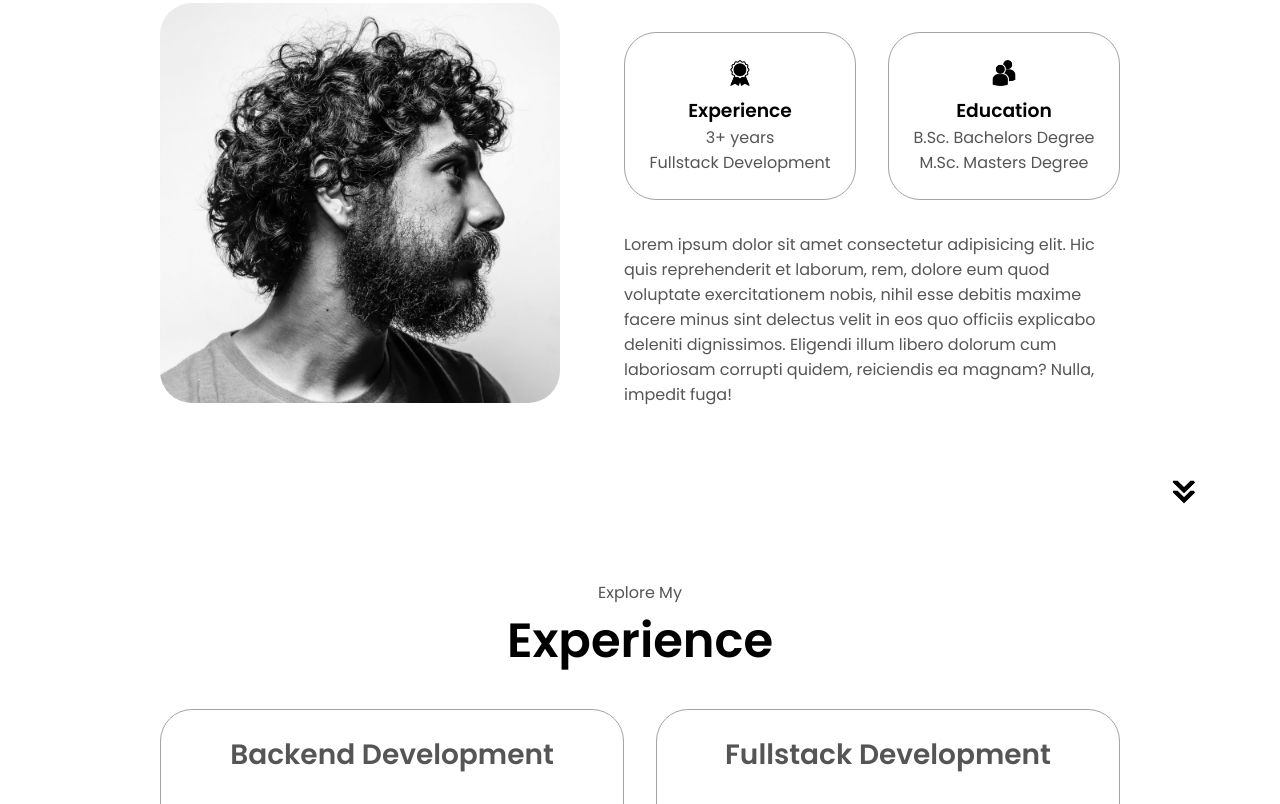
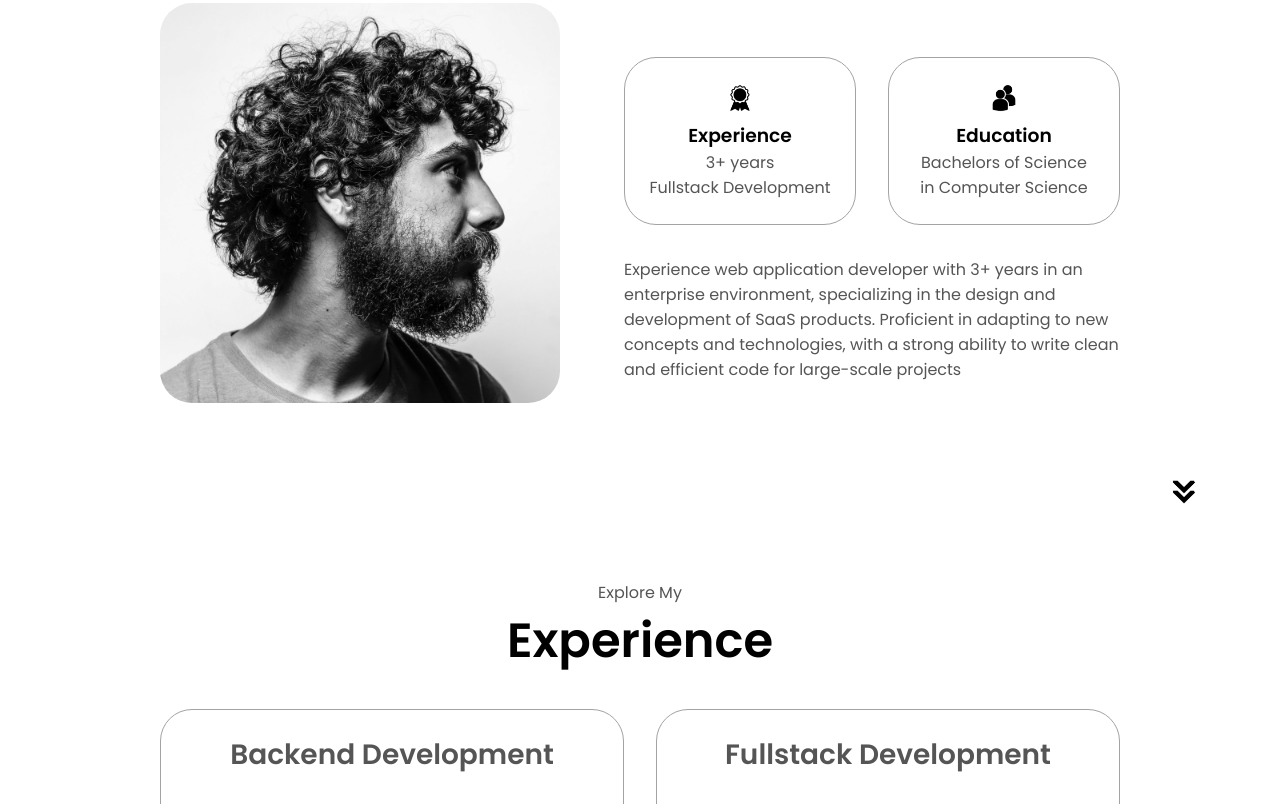
Before and after one commit to 0sama-rao/Portfolio_website, a plain HTML site: page index.html in a window 1280 px wide. Shown: the part 1116-1920 px from the top of the page. Drawn offline with Linux system fonts and the light colour scheme.

Commit message:
Fixed text

```diff
--- a/index.html
+++ b/index.html
@@ -100,17 +100,14 @@
                 class="icon"
               />
               <h3>Education</h3>
-              <p>B.Sc. Bachelors Degree<br />M.Sc. Masters Degree</p>
+              <p>Bachelors of Science in Computer Science</p>
             </div>
           </div>
           <div class="text-container">
             <p>
-              Lorem ipsum dolor sit amet consectetur adipisicing elit. Hic quis
-              reprehenderit et laborum, rem, dolore eum quod voluptate
-              exercitationem nobis, nihil esse debitis maxime facere minus sint
-              delectus velit in eos quo officiis explicabo deleniti dignissimos.
-              Eligendi illum libero dolorum cum laboriosam corrupti quidem,
-              reiciendis ea magnam? Nulla, impedit fuga!
+              Experience web application developer with 3+ years in an enterprise environment, specializing in the design and development of SaaS
+products. Proficient in adapting to new concepts and technologies, with a strong ability to write clean and efficient code for large-scale
+projects
             </p>
           </div>
         </div>
@@ -388,7 +385,7 @@
             alt="Email icon"
             class="icon contact-icon email-icon"
           />
-          <p><a href="mailto:examplemail@gmail.com">Example@gmail.com</a></p>
+          <p><a href="mailto:examplemail@gmail.com">md.osama.rao@gmail.com</a></p>
         </div>
         <div class="contact-info-container">
           <img
@@ -396,7 +393,7 @@
             alt="LinkedIn icon"
             class="icon contact-icon"
           />
-          <p><a href="https://www.linkedin.com">LinkedIn</a></p>
+          <p><a href="https://www.linkedin.com/in/muhammad-osama-rao-1228031b2/">LinkedIn</a></p>
         </div>
       </div>
     </section>
```
